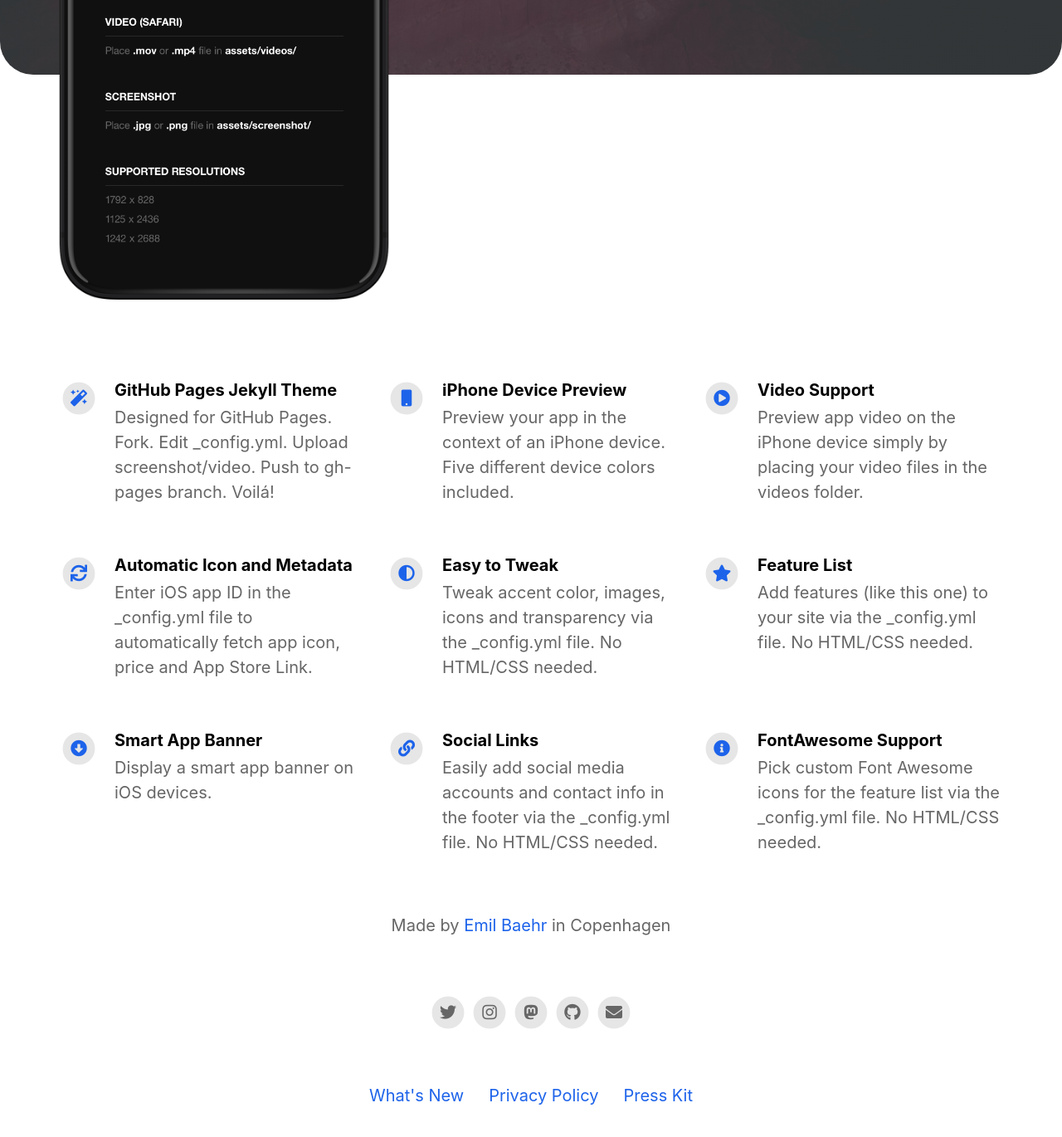
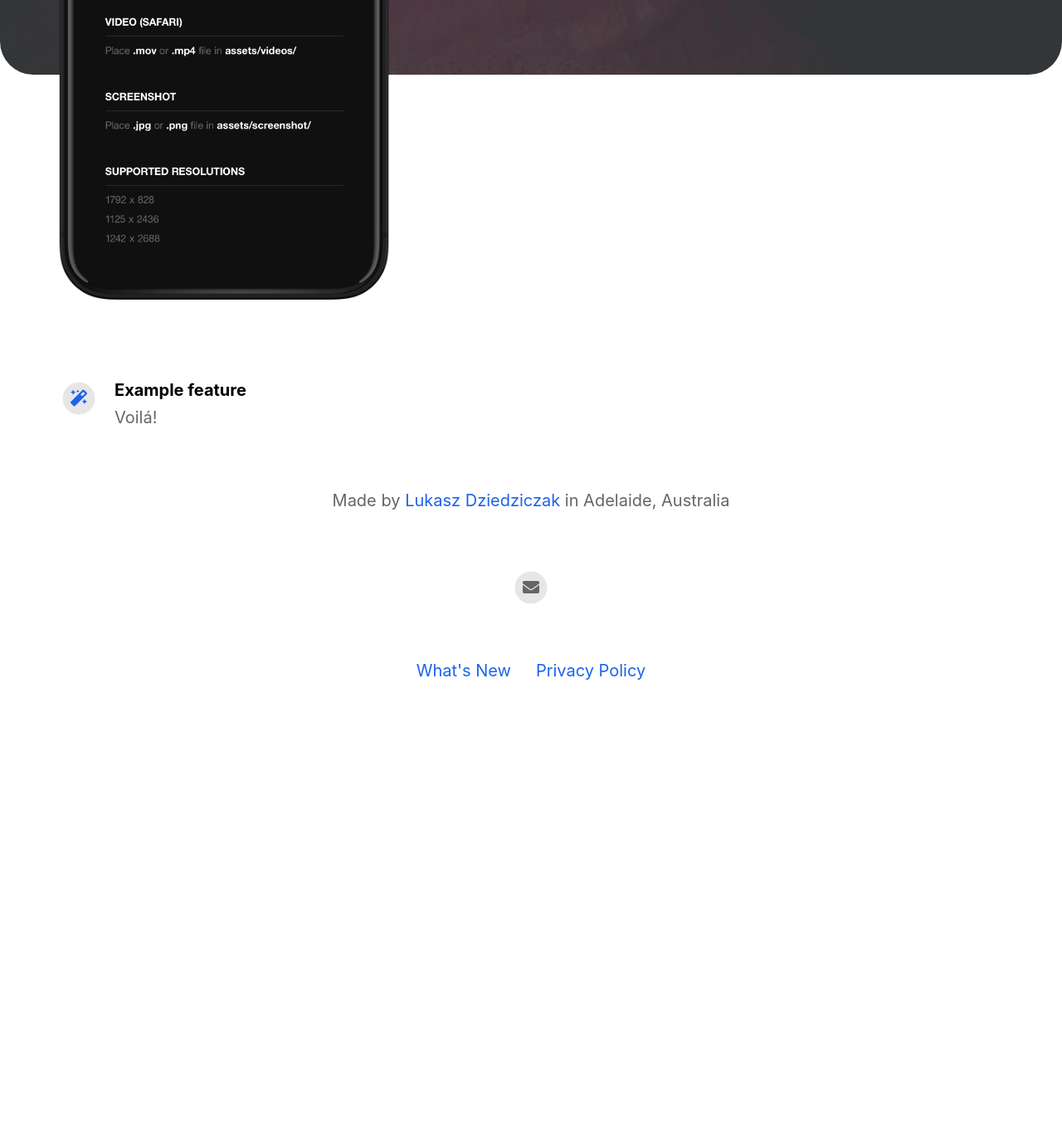
Before and after one commit to galacticventuresgame/galacticventuresgame.github.io, a Jekyll site: the page built from index.html, in a window 1280 px wide and 1400 px high, scrolled down 624 px. Shown: the top 1370 px of the window at 83% size. Built offline with Jekyll 4.4.1, drawn with Linux system fonts in a browser that asks for light colours; nearby versions of some CDN libraries; after the commit the page ends 1512 px from its top, so only the background shows below that; some of the changed text lies outside the part shown.

Commit message:
Started to make page

```diff
--- a/Gemfile
+++ b/Gemfile
@@ -1,2 +1,3 @@
 source "https://rubygems.org"
 gem 'github-pages'
+gem "webrick", "~> 1.8"
--- a/_config.yml
+++ b/_config.yml
@@ -2,17 +2,17 @@
 page_title                                :                                           # Automatically populates with app name if not set and if iOS app ID is set. Otherwise enter manually.
 
 # App Info
-ios_app_id                                : 1234793120                                # Required. Enter iOS app ID to automatically populate name, price and icons (e.g. 718043190).
+ios_app_id                                :                                 # Required. Enter iOS app ID to automatically populate name, price and icons (e.g. 718043190).
 ios_app_country                           : us                                        # Required outside USA. Enter 2 letter country code as in https://en.wikipedia.org/wiki/ISO_3166-1_alpha-2
 
 appstore_link                             :                                           # Automatically populates if not set and if iOS app ID is set. Otherwise enter manually.
 playstore_link                            :                                           # Enter Google Play Store URL.
-presskit_download_link                    : https://emilbaehr.com                                          # Enter a link to downloadable file or (e.g. public Dropbox link to a .zip file).
+presskit_download_link                    :                                         # Enter a link to downloadable file or (e.g. public Dropbox link to a .zip file).
                                                                                       # Or upload your press kit file to assets and set path accordingly (e.g. "assets/your_press_kit.zip").
 
-app_icon                                  : # assets/appicon.png                      # Automatically populates if not set and if iOS app ID is set.  Otherwise enter path to icon file manually.
-app_name                                  :                                           # Automatically populates if not set and if iOS app ID is set.  Otherwise enter manually.
-app_price                                 :                                           # Automatically populates if not set and if iOS app ID is set.  Otherwise enter manually.
+app_icon                                  :  assets/icon.png                      # Automatically populates if not set and if iOS app ID is set.  Otherwise enter path to icon file manually.
+app_name                                  : Galactic Ventures                                          # Automatically populates if not set and if iOS app ID is set.  Otherwise enter manually.
+app_price                                 : Free                                          # Automatically populates if not set and if iOS app ID is set.  Otherwise enter manually.
 app_description                           : Write a short tagline for your app.
 
 enable_smart_app_banner                   : true                                      # Set to true to show a smart app banner at top of page on mobile devices.
@@ -20,57 +20,25 @@
 
 
 # Information About Yourself
-your_name                                 : Emil Baehr
-your_link                                 : https://emilbaehr.com
-your_city                                 : Copenhagen
-email_address                             : emil.baehr@gmail.com
+your_name                                 : Lukasz Dziedziczak
+your_link                                 : https://lukasz.website/
+your_city                                 : Adelaide, Australia
+email_address                             : wukash@gmail.com
 facebook_username                         :
-instagram_username                        : ebaehr
-twitter_username                          : ebaehr
-github_username                           : emilbaehr
+instagram_username                        :
+twitter_username                          :
+github_username                           :
 youtube_username                          :
-mastodon_link                             : https://mastodon.social/@ebaehr
+mastodon_link                             :
 
 
 
 # Feature List                            Edit, add or remove features to be presented.
 features                                  :
 
-  - title                                 : GitHub Pages Jekyll Theme
-    description                           : Designed for GitHub Pages. Fork. Edit _config.yml. Upload screenshot/video. Push to gh-pages branch. Voilá!
+  - title                                 : Example feature
+    description                           : Voilá!
     fontawesome_icon_name                 : magic
-
-  - title                                 : iPhone Device Preview
-    description                           : Preview your app in the context of an iPhone device. Five different device colors included.
-    fontawesome_icon_name                 : mobile
-
-  - title                                 : Video Support
-    description                           : Preview app video on the iPhone device simply by placing your video files in the videos folder.
-    fontawesome_icon_name                 : play-circle
-
-  - title                                 : Automatic Icon and Metadata
-    description                           : Enter iOS app ID in the _config.yml file to automatically fetch app icon, price and App Store Link.
-    fontawesome_icon_name                 : sync
-
-  - title                                 : Easy to Tweak
-    description                           : Tweak accent color, images, icons and transparency via the _config.yml file. No HTML/CSS needed.
-    fontawesome_icon_name                 : adjust
-
-  - title                                 : Feature List
-    description                           : Add features (like this one) to your site via the _config.yml file. No HTML/CSS needed.
-    fontawesome_icon_name                 : star
-
-  - title                                 : Smart App Banner
-    description                           : Display a smart app banner on iOS devices.
-    fontawesome_icon_name                 : arrow-alt-circle-down
-
-  - title                                 : Social Links
-    description                           : Easily add social media accounts and contact info in the footer via the _config.yml file. No HTML/CSS needed.
-    fontawesome_icon_name                 : link
-
-  - title                                 : FontAwesome Support
-    description                           : Pick custom Font Awesome icons for the feature list via the _config.yml file. No HTML/CSS needed.
-    fontawesome_icon_name                 : info-circle
 
   - title                                 : # New Feature Title
     description                           : # New Feature Description
```
Also changed, not shown: assets/icon.png (added), 2 other files.
